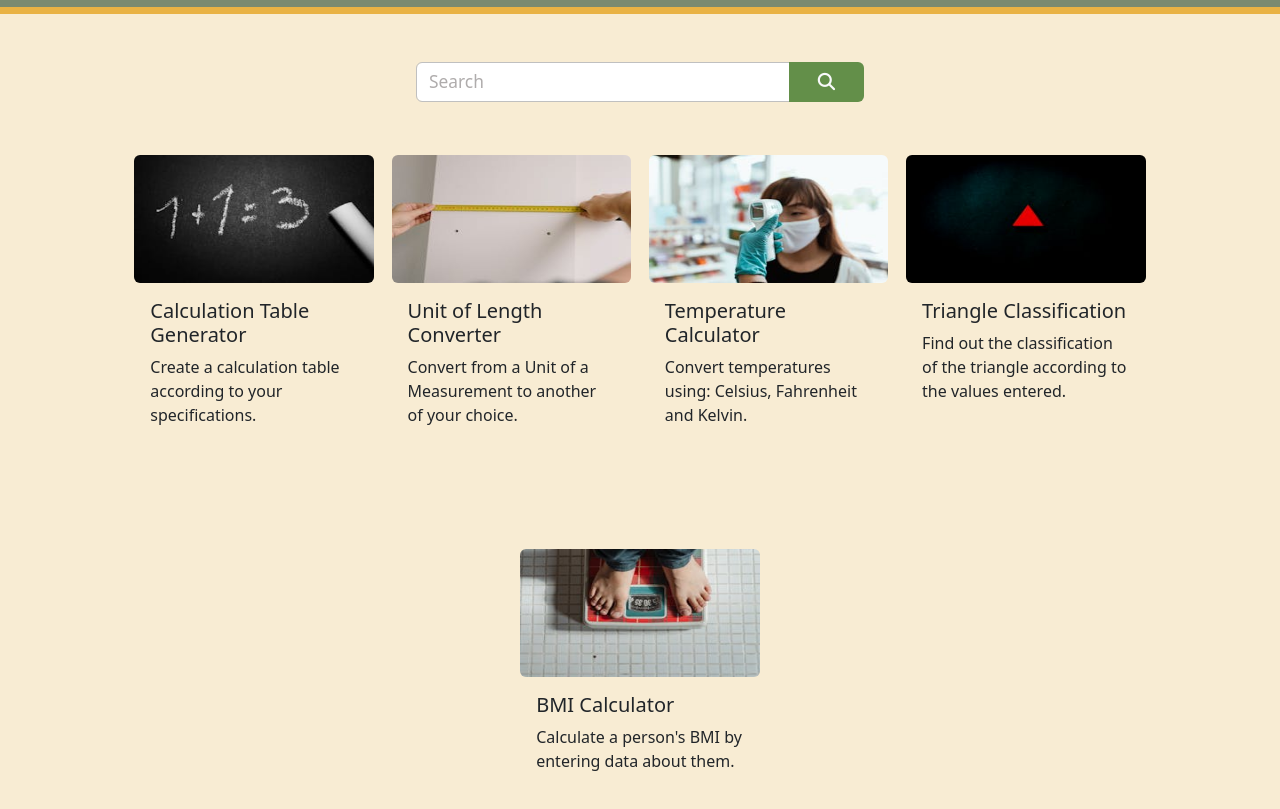
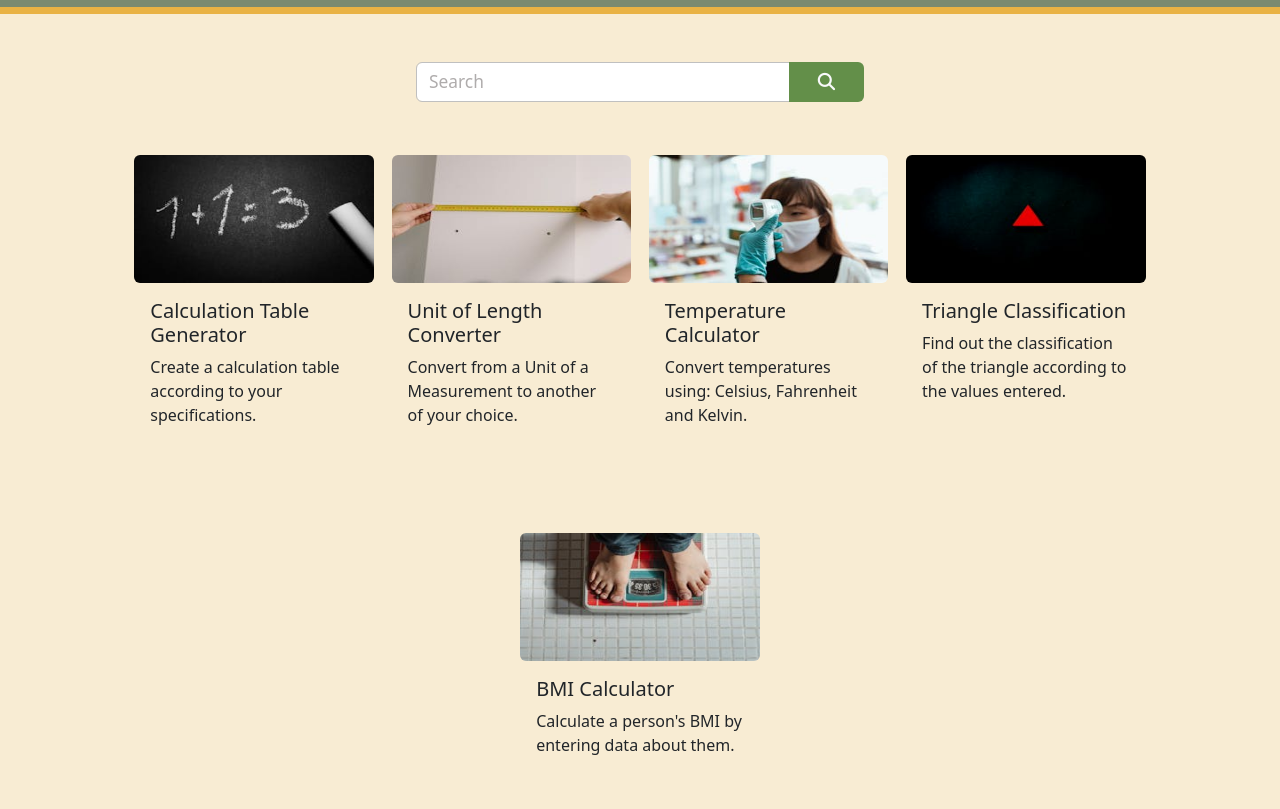
Before and after one commit to HarllonCS/MatematicaBasica, a plain HTML site: page en/index.html in a window 1280 px wide. Shown: the part 87-896 px from the top of the page. Drawn offline with Linux system fonts and the light colour scheme.

Commit message:
Cards
Padding bottom & border color

```diff
--- a/css/style.css
+++ b/css/style.css
@@ -69,7 +69,10 @@ header select:focus { border-color: none; }
     -o-transition: var(--cardTransition);
     transition: var(--cardTransition);
 }
-.card:hover { border-color: #c5cba6; }
+
+/* .card:hover { border-color: #c5cba6; } */
+
+.card-body { padding-bottom: 0; }
 
 /* Input boxes */
 .input-box { display: none; }
```
